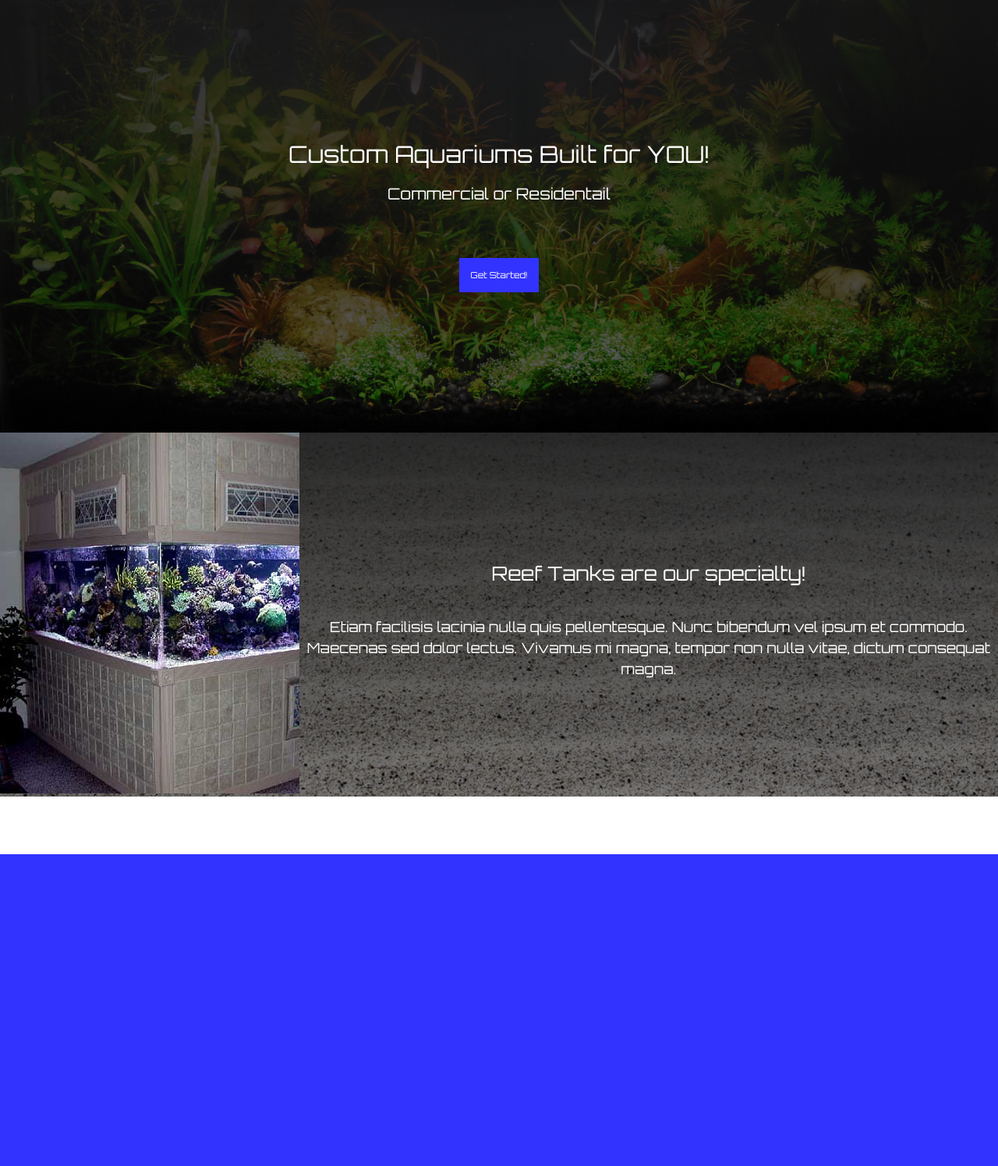
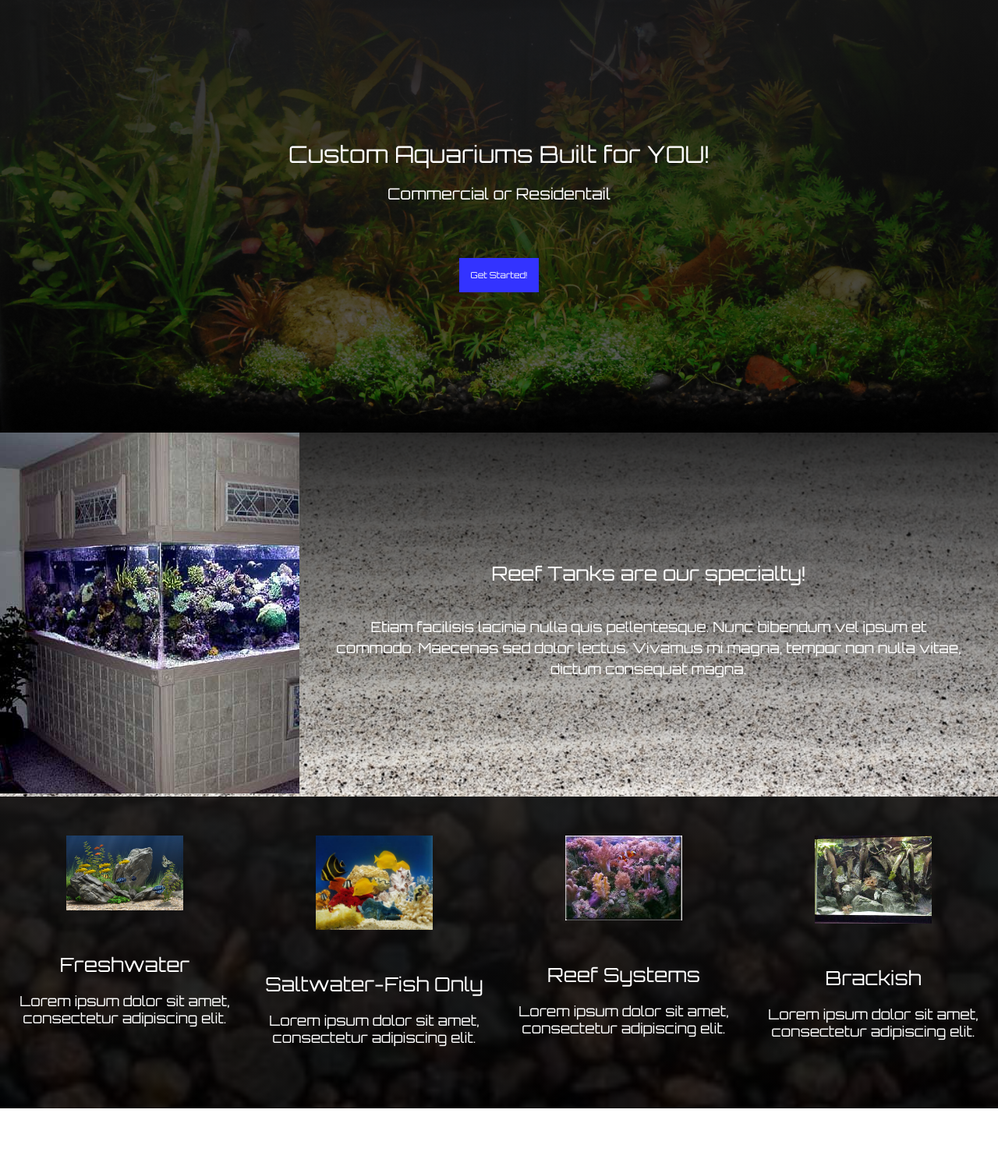
Before and after one commit to alexvazquez1220/alexvazquez1220.github.io, a PHP site: page /AustinCodingAcademy_spring2016/week_5/midtermproject/index.html in a window 1280 px wide. Shown: the part 153-1649 px from the top of the page at 78% size. Before the commit the page ends 1249 px from the top, so only its background shows below. Run offline with PHP 8.4, Linux system fonts and the light colour scheme.

Commit message:
hdshhkjad

```diff
--- a/AustinCodingAcademy_spring2016/week_5/midtermproject/css/style.css
+++ b/AustinCodingAcademy_spring2016/week_5/midtermproject/css/style.css
@@ -135,10 +135,14 @@
 }
 
 #sect2 {
-    background: linear-gradient(to bottom, rgba(20, 20, 20, 0.9) 0%, rgba(0, 0, 0, 0.5) 100%), url('../img/sandbackground.jpg') no-repeat center;
+    background: linear-gradient(to bottom, rgba(20, 20, 20, 0.9) 0%, rgba(0, 0, 0, 0.0) 100%), url('../img/sandbackground.jpg') no-repeat center;
     text-align: center;
     color: #fff;
     background-size: cover;
+}
+
+#sect2 p {
+    padding: 40px;
 }
 
 #part2pic {
@@ -162,6 +166,34 @@
     font-size: 18px;
     line-height:1.5;
 }
+
+#sect3 {
+    background: linear-gradient(to bottom, rgba(20, 20, 20, 0.9) 0%, rgba(0, 0, 0, 0.8) 100%), url('../img/freshwatergravel.jpg') no-repeat center;
+    text-align: center;
+    color: #fff;
+    background-size: cover;
+    height:400px
+}
+
+#sect3 img {
+    width:150px;
+    margin-top: 50px;
+    margin-bottom: 50px;
+}
+
+#sect3 div div{
+    width:25%;
+    float:left;
+}
+
+#sect3 p:nth-child(2) {
+    font-size:25px;
+    margin-bottom:20px;
+}
+
+#sect3 p:nth-child(3) {
+    font-size:18px;
+}
 /*-------
 background: linear-gradient(to bottom, rgba(20, 20, 20, 0.9) 0%, rgba(0, 0, 0, 0.8) 100%), url('../img/wine-bg.jpg') no-repeat center;
 ----/
--- a/AustinCodingAcademy_spring2016/week_5/midtermproject/index.html
+++ b/AustinCodingAcademy_spring2016/week_5/midtermproject/index.html
@@ -49,7 +49,43 @@
 
         </section>
 
-        <section>
+        <section id="sect3" class="clearfix">
+
+            <div>
+
+                <div>
+                    <a href="#" >
+                    <img src="img/freshwatertank.jpg" alt="reeftank" title="reeftank"></a>
+                    <p>Freshwater</p>
+                    <p>Lorem ipsum dolor sit amet, consectetur adipiscing elit.</p>
+                </div>
+
+                <div>
+                    <a href="#" >
+                    <img src="img/saltwatertank.jpg" alt="reeftank" title="reeftank"></a>
+                    <p>Saltwater-Fish Only</p>
+                    <p>Lorem ipsum dolor sit amet, consectetur adipiscing elit.</p>
+                </div>
+
+                  <div>
+                    <a href="#" >
+                    <img src="img/reeftank.jpeg" alt="reeftank" title="reeftank"></a>
+                    <p>Reef Systems</p>
+                    <p>Lorem ipsum dolor sit amet, consectetur adipiscing elit.</p>
+                </div>
+
+                <div>
+                    <a href="#" >
+                    <img src="img/Brack_tank_Rolf.JPG" alt="reeftank" title="reeftank"></a>
+                    <p>Brackish</p>
+                    <p>Lorem ipsum dolor sit amet, consectetur adipiscing elit.</p>
+                </div>
+
+            </div>
+
+        </section>
+
+        <section id="sect4">
 
             <div>
 
@@ -69,7 +105,7 @@
 
         </section>
 
-        <section>
+        <section id="sect5">
 
             <div>
                 <div>
```
Also changed, not shown: AustinCodingAcademy_spring2016/week_5/midtermproject/img/Brack_tank_Rolf.JPG (added), AustinCodingAcademy_spring2016/week_5/midtermproject/img/freshwatergravel.jpg (added), AustinCodingAcademy_spring2016/week_5/midtermproject/img/freshwatertank.jpg (added), AustinCodingAcademy_spring2016/week_5/midtermproject/img/reeftank.jpeg (added), AustinCodingAcademy_spring2016/week_5/midtermproject/img/saltwatertank.jpg (added).
